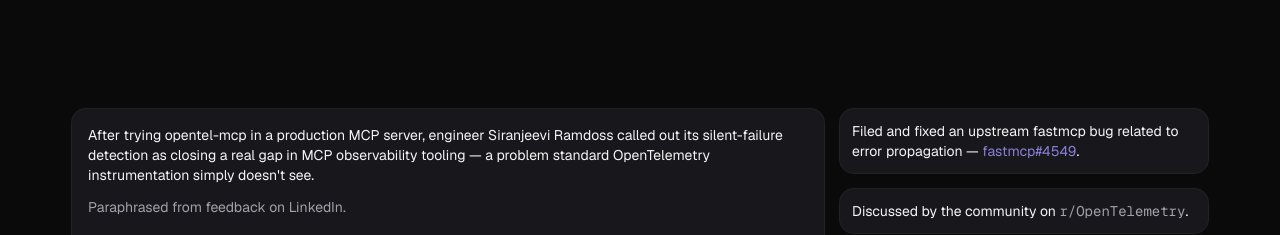
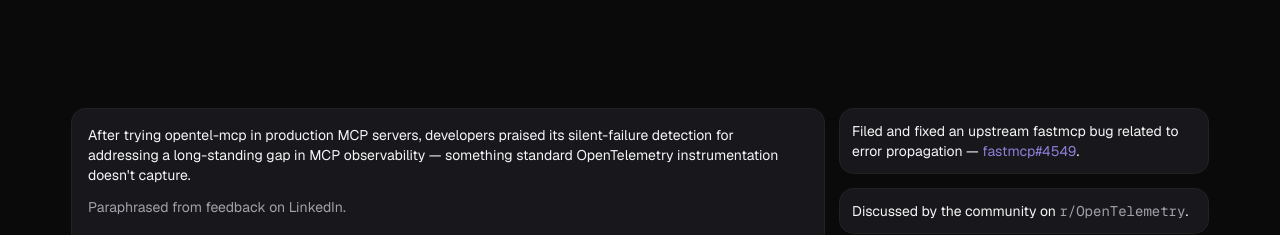
Before and after one commit to Thirumalaiboobathi/opentel-mcp-site, a Next.js app: page / in a window 1280 px wide. Shown: the part 3540-3775 px from the top of the page. Built offline with nearby package versions, Linux system fonts and the light colour scheme.

Commit message:
changes in SocailProof

```diff
--- a/components/landing/SocialProof.tsx
+++ b/components/landing/SocialProof.tsx
@@ -8,11 +8,10 @@
         <Card className="md:col-span-2">
           <CardContent>
             <p className="text-foreground">
-              After trying {PACKAGE.name} in a production MCP server,
-              engineer Siranjeevi Ramdoss called out its silent-failure
-              detection as closing a real gap in MCP observability
-              tooling — a problem standard OpenTelemetry instrumentation
-              simply doesn&apos;t see.
+              After trying {PACKAGE.name} in production MCP servers,
+              developers praised its silent-failure detection for addressing
+              a long-standing gap in MCP observability — something standard
+              OpenTelemetry instrumentation doesn&apos;t capture.
             </p>
             <p className="mt-3 text-sm text-muted-foreground">
               Paraphrased from feedback on LinkedIn.
```
